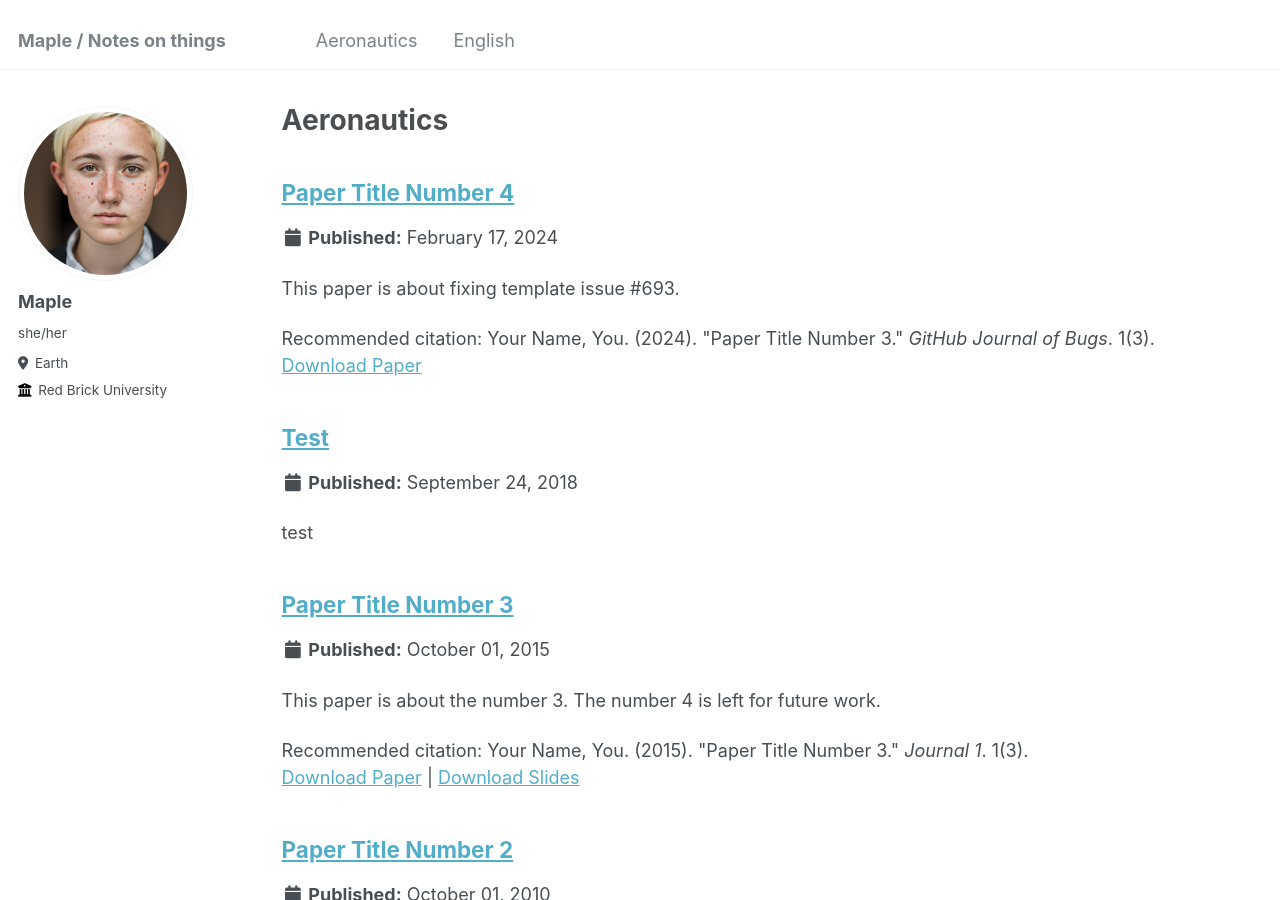
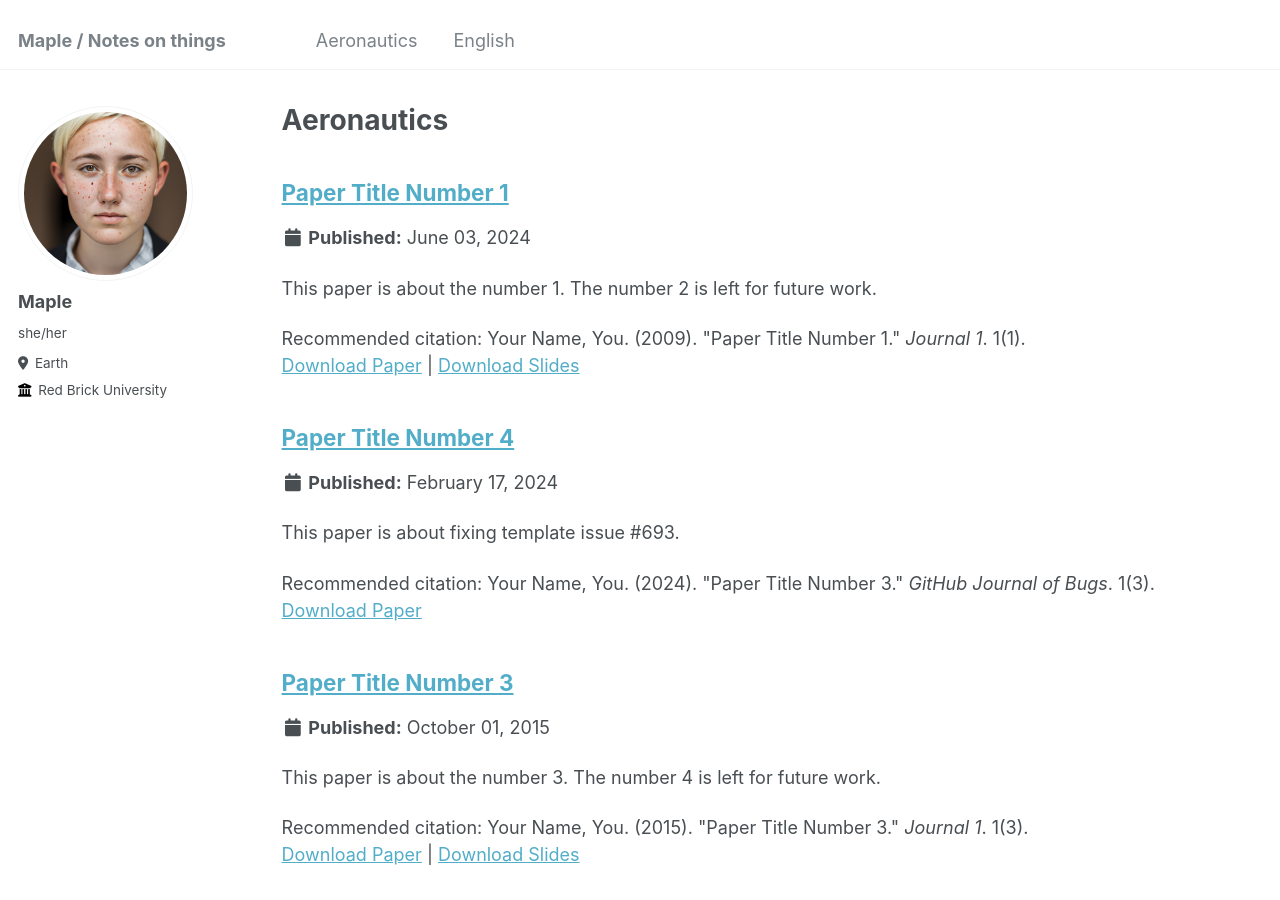
Before and after one commit to Mapleheart-LLC/Mapleheart-llc.github.io, a Jekyll site: the page built from _pages/aeronautics.md, in a window 1280 px wide and 900 px high. Built offline with Jekyll 4.4.1, drawn with Linux system fonts in a browser that asks for light colours.

Commit message:
modified:   _aeronautics/2009-10-01-paper-title-number-1.md

```diff
--- a/_aeronautics/2009-10-01-paper-title-number-1.md
+++ b/_aeronautics/2009-10-01-paper-title-number-1.md
@@ -1,14 +1,13 @@
 ---
-layout: post
-collection: publications
-permalink: /aeronautics/test
-title:  "Test"
-date:   2018-09-24
-excerpt: "test"
-project: true
-tag:
-- test
-comments: false
+title: "Paper Title Number 1"
+collection: aeronautics
+permalink: /aeronautics/the-physics
+excerpt: 'This paper is about the number 1. The number 2 is left for future work.'
+date: 2024-06-03
+venue: 'The Basics'
+slidesurl: 'http://academicpages.github.io/files/slides1.pdf'
+paperurl: 'http://academicpages.github.io/files/paper1.pdf'
+citation: 'Your Name, You. (2009). &quot;Paper Title Number 1.&quot; <i>Journal 1</i>. 1(1).'
 ---
 
 The contents above will be part of a list of publications, if the user clicks the link for the publication than the contents of section will be rendered as a full page, allowing you to provide more information about the paper for the reader. When publications are displayed as a single page, the contents of the above "citation" field will automatically be included below this section in a smaller font.
```
